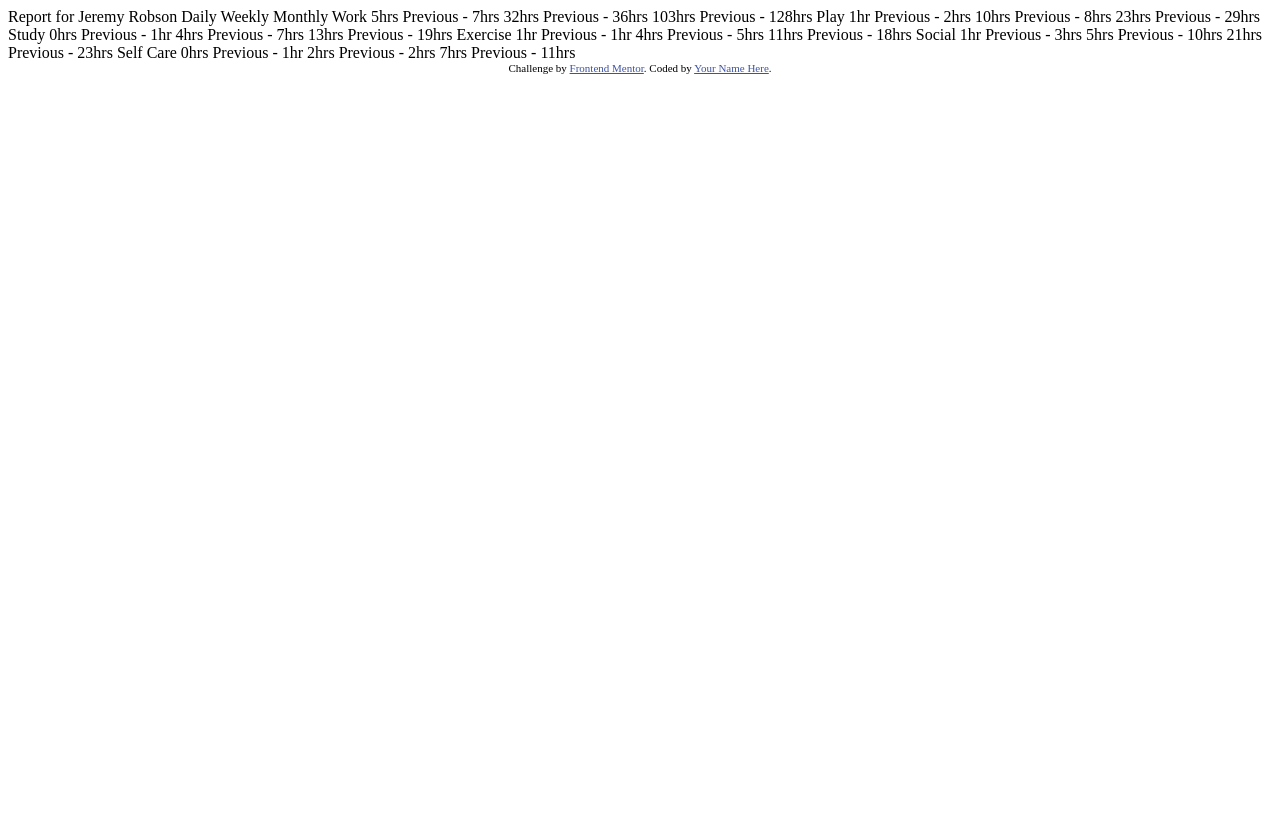
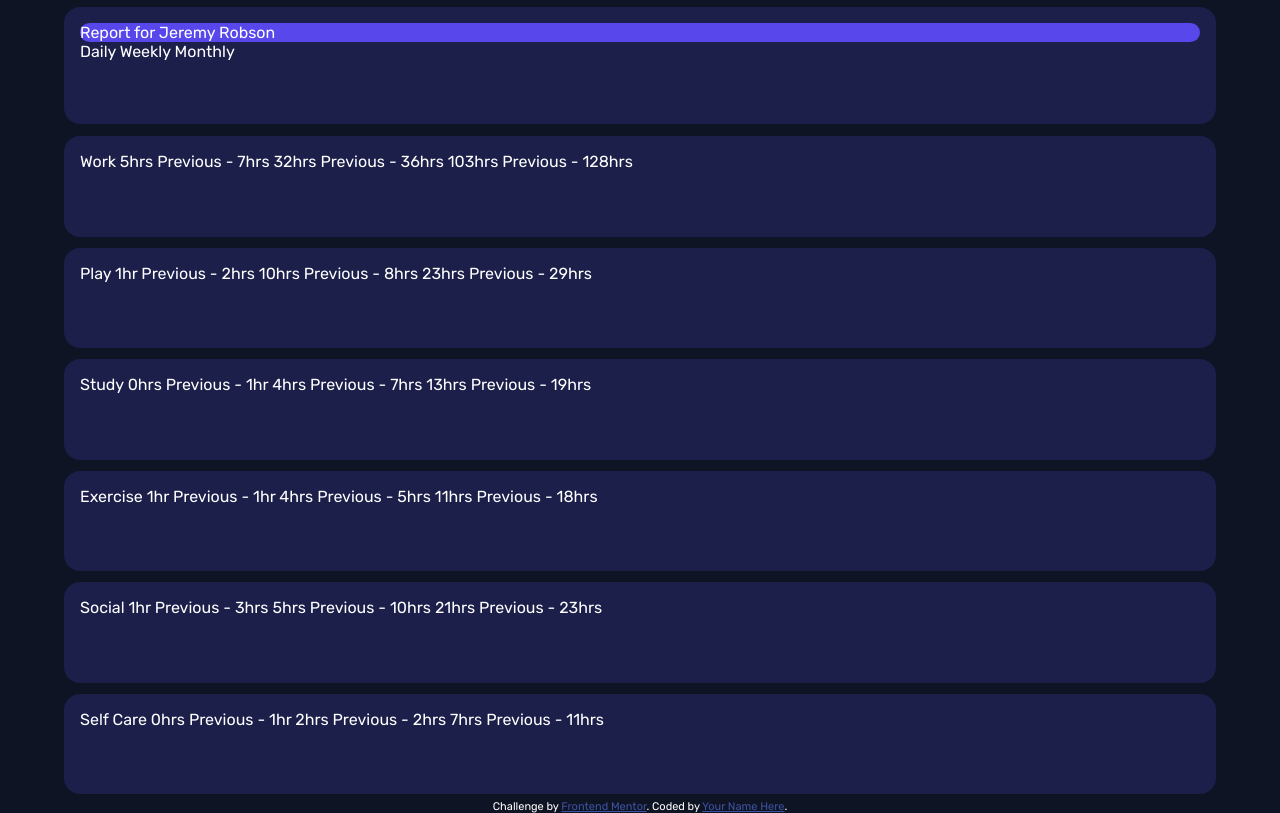
Before and after one commit to srenV/Time-tracking-dashboard, a plain HTML site: page index.html in a window 1280 px wide. Drawn offline with Linux system fonts and the light colour scheme.

Commit message:
class start

```diff
--- a/index.html
+++ b/index.html
@@ -1,80 +1,114 @@
 <!DOCTYPE html>
 <html lang="en">
+
 <head>
-  <meta charset="UTF-8">
-  <meta name="viewport" content="width=device-width, initial-scale=1.0"> <!-- displays site properly based on user's device -->
+  <meta charset="UTF-8" />
+  <meta name="viewport" content="width=device-width, initial-scale=1.0" />
+  <link rel="icon" type="image/png" sizes="32x32" href="./images/favicon-32x32.png" />
+  <link rel="stylesheet" href="./styles.css">
+  <script src="./app.js" defer></script>
+  <title>Frontend Mentor | Time tracking dashboard</title>
+</head>
 
-  <link rel="icon" type="image/png" sizes="32x32" href="./images/favicon-32x32.png">
-
-  <title>Frontend Mentor | Time tracking dashboard</title>
-
-  <!-- Feel free to remove these styles or customise in your own stylesheet 👍 -->
-  <style>
-    .attribution { font-size: 11px; text-align: center; }
-    .attribution a { color: hsl(228, 45%, 44%); }
-  </style>
-</head>
 <body>
 
-  Report for
-  Jeremy Robson
+  <main>
+    <div class="gridBox">
+      <div class="upperGridBox">
+        Report for Jeremy Robson
+      </div>
+       Daily Weekly Monthly
+    </div>
+    <div class="gridBox">
+      Work 5hrs
+      <!-- daily -->
+      Previous - 7hrs
+      <!-- daily -->
+      32hrs
+      <!-- weekly -->
+      Previous - 36hrs
+      <!-- weekly -->
+      103hrs
+      <!-- monthly -->
+      Previous - 128hrs
+      <!-- monthly -->
+    </div>
+    <div class="gridBox">
+      Play 1hr
+      <!-- daily -->
+      Previous - 2hrs
+      <!-- daily -->
+      10hrs
+      <!-- weekly -->
+      Previous - 8hrs
+      <!-- weekly -->
+      23hrs
+      <!-- monthly -->
+      Previous - 29hrs
+      <!-- monthly -->
+    </div>
+    <div class="gridBox">
+      Study 0hrs
+      <!-- daily -->
+      Previous - 1hr
+      <!-- daily -->
+      4hrs
+      <!-- weekly -->
+      Previous - 7hrs
+      <!-- weekly -->
+      13hrs
+      <!-- monthly -->
+      Previous - 19hrs
+      <!-- monthly -->
+    </div>
+    <div class="gridBox">
+      Exercise 1hr
+      <!-- daily -->
+      Previous - 1hr
+      <!-- daily -->
+      4hrs
+      <!-- weekly -->
+      Previous - 5hrs
+      <!-- weekly -->
+      11hrs
+      <!-- monthly -->
+      Previous - 18hrs
+      <!-- monthly -->
+    </div>
+    <div class="gridBox">
+      Social 1hr
+      <!-- daily -->
+      Previous - 3hrs
+      <!-- daily -->
+      5hrs
+      <!-- weekly -->
+      Previous - 10hrs
+      <!-- weekly -->
+      21hrs
+      <!-- monthly -->
+      Previous - 23hrs
+      <!-- monthly -->
+    </div>
+    <div class="gridBox">
+      Self Care 0hrs
+      <!-- daily -->
+      Previous - 1hr
+      <!-- daily -->
+      2hrs
+      <!-- weekly -->
+      Previous - 2hrs
+      <!-- weekly -->
+      7hrs
+      <!-- monthly -->
+      Previous - 11hrs
+      <!-- monthly -->
+    </div>
+  </main>
+  <footer class="attribution">
+    Challenge by
+    <a href="https://www.frontendmentor.io?ref=challenge" target="_blank">Frontend Mentor</a>. Coded by <a href="#">Your
+      Name Here</a>.
+  </footer>
+</body>
 
-  Daily
-  Weekly
-  Monthly
-
-  Work
-  5hrs <!-- daily -->
-  Previous - 7hrs <!-- daily -->
-  32hrs <!-- weekly -->
-  Previous - 36hrs <!-- weekly -->
-  103hrs <!-- monthly -->
-  Previous - 128hrs <!-- monthly -->
-
-  Play
-  1hr <!-- daily -->
-  Previous - 2hrs <!-- daily -->
-  10hrs <!-- weekly -->
-  Previous - 8hrs <!-- weekly -->
-  23hrs <!-- monthly -->
-  Previous - 29hrs <!-- monthly -->
-
-  Study
-  0hrs <!-- daily -->
-  Previous - 1hr <!-- daily -->
-  4hrs <!-- weekly -->
-  Previous - 7hrs <!-- weekly -->
-  13hrs <!-- monthly -->
-  Previous - 19hrs <!-- monthly -->
-
-  Exercise
-  1hr <!-- daily -->
-  Previous - 1hr <!-- daily -->
-  4hrs <!-- weekly -->
-  Previous - 5hrs <!-- weekly -->
-  11hrs <!-- monthly -->
-  Previous - 18hrs <!-- monthly -->
-
-  Social
-  1hr <!-- daily -->
-  Previous - 3hrs <!-- daily -->
-  5hrs <!-- weekly -->
-  Previous - 10hrs <!-- weekly -->
-  21hrs <!-- monthly -->
-  Previous - 23hrs <!-- monthly -->
-
-  Self Care
-  0hrs <!-- daily -->
-  Previous - 1hr <!-- daily -->
-  2hrs <!-- weekly -->
-  Previous - 2hrs <!-- weekly -->
-  7hrs <!-- monthly -->
-  Previous - 11hrs <!-- monthly -->
-
-
-  <div class="attribution">
-    Challenge by <a href="https://www.frontendmentor.io?ref=challenge" target="_blank">Frontend Mentor</a>.
-    Coded by <a href="#">Your Name Here</a>.
-  </div>
-</body>
 </html>
--- /dev/null
+++ b/styles.css
@@ -0,0 +1,47 @@
+@import url('https://fonts.googleapis.com/css2?family=Figtree:ital,wght@0,300..900;1,300..900&family=Manrope:wght@200..800&family=Outfit:wght@100..900&family=Roboto+Mono:ital,wght@0,100..700;1,100..700&family=Roboto:ital,wght@0,100..900;1,100..900&family=Rubik:ital,wght@0,300..900;1,300..900&display=swap');
+
+
+* {
+    box-sizing: border-box;
+    color: white;
+    font-family: 'Rubik', sans-serif;
+}
+
+body{
+    height: 100dvh;
+    margin: 0;
+    background-color: hsl(226, 43%, 10%);
+}
+
+main{
+    width: 100%;
+    height: 100%;
+    display: grid;
+    justify-items: center;
+    align-items: center;
+}
+
+.gridBox{
+    box-sizing: border-box;
+    width: 90%;
+    height: 90%;
+    background-color: antiquewhite;
+    padding: 1em;
+    border-radius: 1em;
+    background-color: hsl(235, 46%, 20%);
+}
+
+.upperGridBox{
+    background-color: hsl(246, 80%, 60%);
+    border-radius: 1em;
+    width: 100%;
+}
+
+.attribution {
+  font-size: 11px;
+  text-align: center;
+}
+
+.attribution a {
+  color: hsl(228, 45%, 44%);
+}
```
Also changed, not shown: app.js (added).
